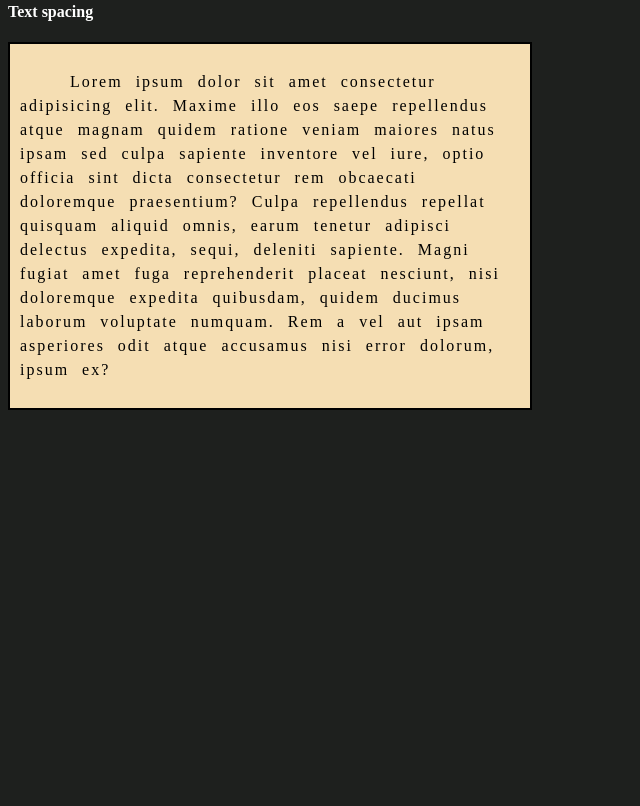
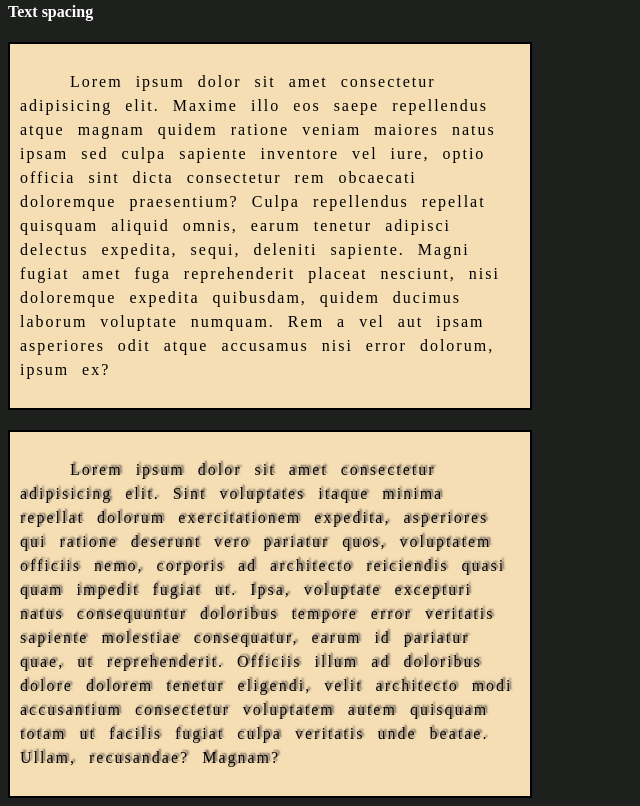
Before and after one commit to Mike1720/Professional-Developer-DH, a plain HTML site: page 02-Diseño-web-HTML-CSS/Modulo-5-CSS/02-estilos-texto/index.html in a window 1280 px wide. Shown: the part 1668-2474 px from the top of the page, without its empty margins (0-640 px from the left). Before the commit the page ends 2086 px from the top, so only its background shows below. Drawn offline with Linux system fonts and the light colour scheme.

Commit message:
Text shadow

```diff
--- a/02-Diseño-web-HTML-CSS/Modulo-5-CSS/02-estilos-texto/index.html
+++ b/02-Diseño-web-HTML-CSS/Modulo-5-CSS/02-estilos-texto/index.html
@@ -71,6 +71,19 @@
     </div>
   </div>
 
+  <div class="text-shadow">
+    <div>
+      <p>
+        Lorem ipsum dolor sit amet consectetur adipisicing elit. Sint voluptates itaque minima repellat dolorum
+        exercitationem expedita, asperiores qui ratione deserunt vero pariatur quos, voluptatem officiis nemo, corporis ad
+        architecto reiciendis quasi quam impedit fugiat ut. Ipsa, voluptate excepturi natus consequuntur doloribus tempore
+        error veritatis sapiente molestiae consequatur, earum id pariatur quae, ut reprehenderit. Officiis illum ad
+        doloribus dolore dolorem tenetur eligendi, velit architecto modi accusantium consectetur voluptatem autem quisquam
+        totam ut facilis fugiat culpa veritatis unde beatae. Ullam, recusandae? Magnam?
+      </p>
+    </div>
+  </div>
+
 </body>
 
 </html>
--- a/02-Diseño-web-HTML-CSS/Modulo-5-CSS/02-estilos-texto/styles/index.css
+++ b/02-Diseño-web-HTML-CSS/Modulo-5-CSS/02-estilos-texto/styles/index.css
@@ -138,3 +138,29 @@ body {
   word-spacing: 7px; /* Espaciado entre palabras */
   white-space: wrap;  /* Wrap: las palabras se ajustan al contenedor. Nowrap: las palabras no se ajustan al contenedor. */
 }
+
+/* SOMBRA DE TEXTO */
+.text-shadow {
+  margin-top: 20px;
+}
+
+.text-shadow div {
+  width: 500px;
+  height: auto;
+  border: 2px solid black;
+  padding: 10px;
+  background-color: wheat;
+  color: black;
+}
+
+.text-shadow p {
+  text-indent: 50px;
+  letter-spacing: 2px;
+  line-height: 1.5;
+  word-spacing: 7px;
+
+  /* Horizontal, vertical, blur, color */
+  /* H: positivo-derecha negativo-izquierda */
+  /* V: positivo-abajo negativo-arriba */
+  text-shadow: 2px -2px 2px rgb(83, 76, 76);
+}
```
